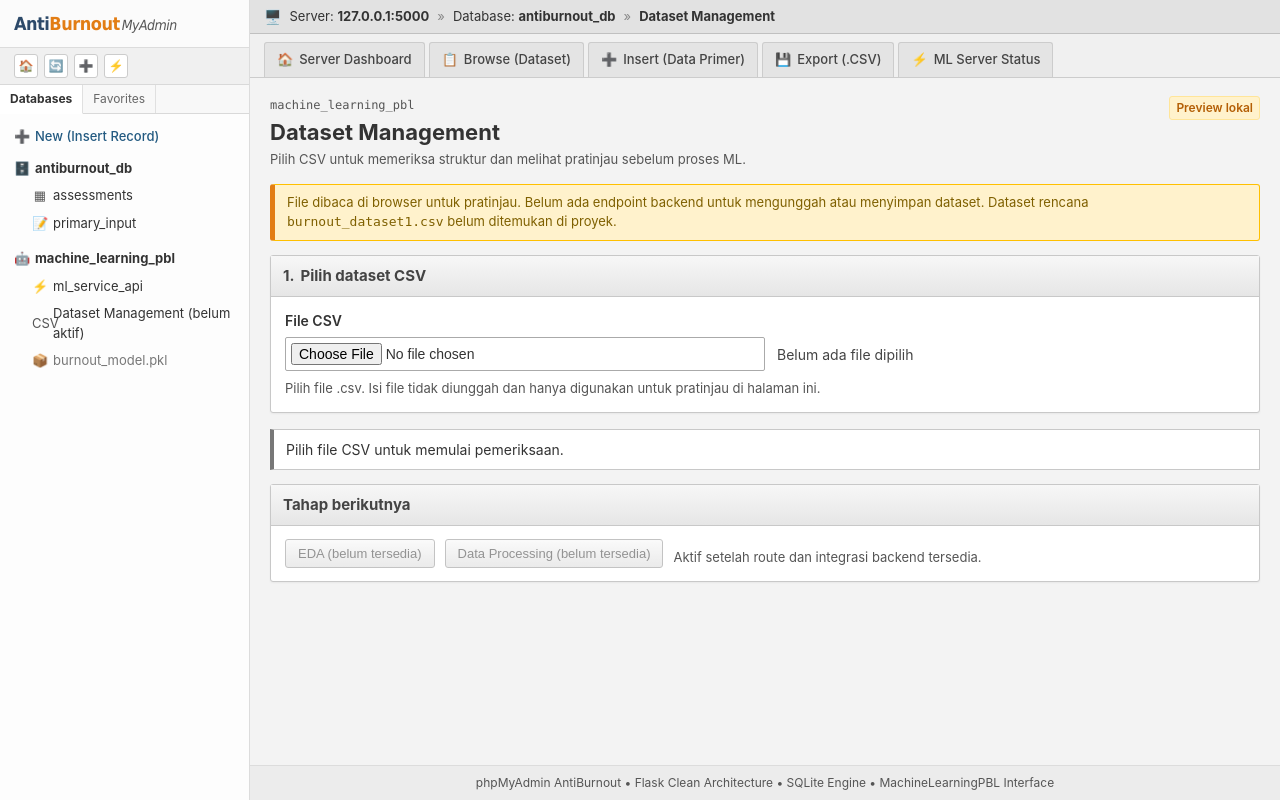
After one commit to Keluarga-Cemara-Team/WebPBL, a Flask app: template app/presentation/templates/dataset_management/index.html in a window 1280 px wide. The commit adds this page. Run offline with Flask 3, Linux system fonts and the light colour scheme; the template is opened without the code that fills it, so the values that code supplies are empty.

Commit message:
feat: add dataset management page scaffold

```diff
--- /dev/null
+++ b/app/presentation/static/css/dataset_management.css
@@ -0,0 +1,153 @@
+.dataset-page {
+  max-width: 1440px;
+  margin: 0 auto;
+}
+
+.dataset-page-heading {
+  display: flex;
+  justify-content: space-between;
+  align-items: flex-start;
+  gap: 16px;
+  margin-bottom: 14px;
+}
+
+.dataset-page-heading h1 {
+  margin: 0 0 4px;
+  color: #333;
+  font-size: 22px;
+  line-height: 1.3;
+}
+
+.dataset-kicker {
+  margin: 0 0 4px;
+  color: #555;
+  font-family: Consolas, "Courier New", monospace;
+  font-size: 12px;
+}
+
+.dataset-intro,
+.dataset-help {
+  color: #555;
+  font-size: 13px;
+}
+
+.dataset-intro { margin: 0; }
+.dataset-help { margin: 8px 0 0; }
+.dataset-local-notice { margin-bottom: 14px; }
+
+.dataset-file-label {
+  display: block;
+  margin-bottom: 6px;
+  font-weight: 600;
+}
+
+.dataset-file-row {
+  display: flex;
+  align-items: center;
+  flex-wrap: wrap;
+  gap: 12px;
+}
+
+.dataset-file-input {
+  max-width: 480px;
+  padding: 5px;
+}
+
+.dataset-filename {
+  color: #444;
+  overflow-wrap: anywhere;
+}
+
+.dataset-status {
+  margin: 0 0 14px;
+  padding: 9px 12px;
+  border: 1px solid #c8c8c8;
+  border-left: 4px solid #777;
+  background: #fff;
+  color: #333;
+}
+
+.dataset-status[data-state="loading"] {
+  border-left-color: #235a81;
+  background: #eaf2fa;
+}
+
+.dataset-status[data-state="success"] {
+  border-left-color: #38761d;
+  background: #e2f0d9;
+  color: #274e13;
+}
+
+.dataset-status[data-state="error"] {
+  border-left-color: #c00000;
+  background: #fce4d6;
+  color: #7f0000;
+}
+
+.dataset-results[hidden] { display: none; }
+.dataset-results > .pma-card { margin-bottom: 14px; }
+
+.dataset-summary-grid {
+  display: grid;
+  grid-template-columns: repeat(3, minmax(0, 1fr));
+  gap: 10px;
+  margin: 0;
+}
+
+.dataset-summary-item {
+  min-width: 0;
+  padding: 10px;
+  border: 1px solid #d8d8d8;
+  background: #fafafa;
+}
+
+.dataset-summary-item dt {
+  margin-bottom: 4px;
+  color: #555;
+  font-size: 12px;
+}
+
+.dataset-summary-item dd {
+  margin: 0;
+  color: #222;
+  font-size: 16px;
+  font-weight: 600;
+  overflow-wrap: anywhere;
+}
+
+.dataset-heading-detail {
+  margin-left: auto;
+  color: #555;
+  font-size: 12px;
+  font-weight: 400;
+}
+
+.dataset-table-container { max-width: 100%; }
+.dataset-preview-table { min-width: 720px; }
+.dataset-preview-table td { max-width: 280px; overflow-wrap: anywhere; }
+.dataset-types-table { min-width: 420px; }
+.dataset-next-steps { margin-top: 14px; }
+
+.dataset-action-row {
+  display: flex;
+  align-items: center;
+  flex-wrap: wrap;
+  gap: 10px;
+}
+
+.dataset-action-row .pma-btn:disabled {
+  color: #666;
+  cursor: not-allowed;
+  opacity: 0.7;
+}
+
+@media (max-width: 700px) {
+  .dataset-page-heading { flex-direction: column; gap: 8px; }
+  .dataset-page-heading h1 { font-size: 20px; }
+  .dataset-summary-grid { grid-template-columns: repeat(2, minmax(0, 1fr)); }
+  .dataset-file-input { max-width: 100%; }
+}
+
+@media (max-width: 420px) {
+  .dataset-summary-grid { grid-template-columns: minmax(0, 1fr); }
+}
--- /dev/null
+++ b/app/presentation/static/js/dataset_management.js
@@ -0,0 +1,149 @@
+document.addEventListener("DOMContentLoaded", () => {
+    const fileInput = document.getElementById("dataset-file");
+    const filename = document.getElementById("dataset-filename");
+    const status = document.getElementById("dataset-status");
+    const results = document.getElementById("dataset-results");
+    const previewHead = document.getElementById("preview-head");
+    const previewBody = document.getElementById("preview-body");
+    const typesBody = document.getElementById("types-body");
+
+    if (!fileInput || !status || !results) return;
+
+    const setStatus = (message, state = "") => {
+        status.textContent = message;
+        if (state) status.dataset.state = state;
+        else delete status.dataset.state;
+    };
+
+    const parseCsv = (text) => {
+        const rows = [];
+        let row = [];
+        let cell = "";
+        let quoted = false;
+        const source = text.replace(/^\uFEFF/, "");
+
+        for (let index = 0; index < source.length; index += 1) {
+            const char = source[index];
+            if (quoted) {
+                if (char === '"' && source[index + 1] === '"') {
+                    cell += '"';
+                    index += 1;
+                } else if (char === '"') {
+                    quoted = false;
+                } else {
+                    cell += char;
+                }
+            } else if (char === '"' && cell.length === 0) {
+                quoted = true;
+            } else if (char === ",") {
+                row.push(cell);
+                cell = "";
+            } else if (char === "\n" || char === "\r") {
+                if (char === "\r" && source[index + 1] === "\n") index += 1;
+                row.push(cell);
+                if (row.some((value) => value.trim() !== "") || row.length > 1) rows.push(row);
+                row = [];
+                cell = "";
+            } else {
+                cell += char;
+            }
+        }
+
+        if (quoted) throw new Error("CSV memiliki tanda kutip yang belum ditutup.");
+        row.push(cell);
+        if (row.some((value) => value.trim() !== "") || row.length > 1) rows.push(row);
+        return rows;
+    };
+
+    const makeCell = (tag, value, scope) => {
+        const cell = document.createElement(tag);
+        cell.textContent = value;
+        if (scope) cell.scope = scope;
+        return cell;
+    };
+
+    const detectType = (values) => {
+        const present = values.map((value) => value.trim()).filter(Boolean);
+        if (!present.length) return "Kosong";
+        if (present.every((value) => /^(true|false)$/i.test(value))) return "Boolean";
+        if (present.every((value) => /^[-+]?\d+$/.test(value))) return "Integer";
+        if (present.every((value) => /^[-+]?(?:\d+\.?\d*|\.\d+)$/.test(value))) return "Numerik";
+        if (present.every((value) => !Number.isNaN(Date.parse(value)) && /[-/]/.test(value))) return "Tanggal/teks";
+        return "Teks";
+    };
+
+    const renderDataset = (file, rows) => {
+        if (!rows.length || !rows[0].some((value) => value.trim())) {
+            throw new Error("CSV tidak memiliki header kolom.");
+        }
+
+        const headers = rows[0].map((value) => value.trim());
+        if (headers.some((header) => !header)) throw new Error("Nama kolom tidak boleh kosong.");
+        if (rows.slice(1).some((values) => values.length > headers.length)) {
+            throw new Error("Ada baris yang memiliki kolom lebih banyak dari header.");
+        }
+        const dataRows = rows.slice(1).map((values) => headers.map((_, index) => values[index] ?? ""));
+        const missingByColumn = headers.map((_, column) => dataRows.reduce(
+            (count, values) => count + (values[column].trim() === "" ? 1 : 0), 0
+        ));
+        const duplicateRows = new Set();
+        const seenRows = new Set();
+
+        dataRows.forEach((values, index) => {
+            const signature = JSON.stringify(values.map((value) => value.trim()));
+            if (seenRows.has(signature)) duplicateRows.add(index);
+            else seenRows.add(signature);
+        });
+
+        document.getElementById("summary-filename").textContent = file.name;
+        document.getElementById("summary-rows").textContent = String(dataRows.length);
+        document.getElementById("summary-columns").textContent = String(headers.length);
+        document.getElementById("summary-missing").textContent = `${missingByColumn.reduce((a, b) => a + b, 0)} nilai kosong`;
+        document.getElementById("summary-duplicates").textContent = `${duplicateRows.size} baris`;
+        document.getElementById("summary-target").textContent = headers.includes("Burnout_Risk") ? "Tersedia" : "Tidak ditemukan";
+
+        previewHead.replaceChildren(...headers.map((header) => makeCell("th", header, "col")));
+        previewBody.replaceChildren(...dataRows.slice(0, 10).map((values) => {
+            const tr = document.createElement("tr");
+            tr.append(...values.map((value) => makeCell("td", value || "—")));
+            return tr;
+        }));
+        document.getElementById("preview-count").textContent = `(${Math.min(dataRows.length, 10)} dari ${dataRows.length} baris)`;
+
+        typesBody.replaceChildren(...headers.map((header, column) => {
+            const tr = document.createElement("tr");
+            tr.append(
+                makeCell("td", header),
+                makeCell("td", detectType(dataRows.map((values) => values[column]))),
+                makeCell("td", String(missingByColumn[column]))
+            );
+            return tr;
+        }));
+
+        results.hidden = false;
+        setStatus("CSV berhasil dibaca untuk pratinjau lokal.", "success");
+    };
+
+    fileInput.addEventListener("change", async () => {
+        const file = fileInput.files?.[0];
+        results.hidden = true;
+        if (!file) {
+            filename.textContent = "Belum ada file dipilih";
+            setStatus("Pilih file CSV untuk memulai pemeriksaan.");
+            return;
+        }
+
+        filename.textContent = file.name;
+        if (!file.name.toLowerCase().endsWith(".csv")) {
+            setStatus("Pilih file dengan ekstensi .csv.", "error");
+            return;
+        }
+
+        setStatus("Membaca dan memeriksa CSV di browser…", "loading");
+        try {
+            renderDataset(file, parseCsv(await file.text()));
+        } catch (error) {
+            setStatus(error instanceof Error ? error.message : "CSV tidak dapat dibaca.", "error");
+        }
+    });
+});
--- a/app/presentation/templates/base.html
+++ b/app/presentation/templates/base.html
@@ -70,6 +70,10 @@
                             <span class="pma-tree-icon">⚡</span>
                             <span>ml_service_api</span>
                         </a>
+                        <span class="pma-tree-item" aria-disabled="true" title="Menunggu route Dataset Management disepakati">
+                            <span class="pma-tree-icon">CSV</span>
+                            <span>Dataset Management (belum aktif)</span>
+                        </span>
                         <div class="pma-tree-item" style="color: #777;">
                             <span class="pma-tree-icon">📦</span>
                             <span>burnout_model.pkl</span>
--- /dev/null
+++ b/app/presentation/templates/dataset_management/index.html
@@ -0,0 +1,95 @@
+{% extends "base.html" %}
+
+{% block title %}Dataset Management &bull; AntiBurnout MyAdmin{% endblock %}
+
+{% block extra_head %}
+<link rel="stylesheet" href="{{ url_for('static', filename='css/dataset_management.css') }}">
+{% endblock %}
+
+{% block breadcrumb_extra %}
+<span style="color: #888;">&raquo;</span>
+<span><strong>Dataset Management</strong></span>
+{% endblock %}
+
+{% block content %}
+<section class="dataset-page" aria-labelledby="dataset-title">
+    <header class="dataset-page-heading">
+        <div>
+            <p class="dataset-kicker">machine_learning_pbl</p>
+            <h1 id="dataset-title">Dataset Management</h1>
+            <p class="dataset-intro">Pilih CSV untuk memeriksa struktur dan melihat pratinjau sebelum proses ML.</p>
+        </div>
+        <span class="pma-badge pma-badge-warning">Preview lokal</span>
+    </header>
+
+    <div class="pma-alert-warning dataset-local-notice" role="note">
+        File dibaca di browser untuk pratinjau. Belum ada endpoint backend untuk mengunggah atau menyimpan dataset.
+        Dataset rencana <code>burnout_dataset1.csv</code> belum ditemukan di proyek.
+    </div>
+
+    <section class="pma-card" aria-labelledby="upload-heading">
+        <h2 class="pma-card-header" id="upload-heading"><span>1.</span> Pilih dataset CSV</h2>
+        <div class="pma-card-body">
+            <label class="dataset-file-label" for="dataset-file">File CSV</label>
+            <div class="dataset-file-row">
+                <input id="dataset-file" class="pma-input dataset-file-input" type="file" accept=".csv,text/csv">
+                <span id="dataset-filename" class="dataset-filename" aria-live="polite">Belum ada file dipilih</span>
+            </div>
+            <p class="dataset-help">Pilih file .csv. Isi file tidak diunggah dan hanya digunakan untuk pratinjau di halaman ini.</p>
+        </div>
+    </section>
+
+    <div id="dataset-status" class="dataset-status" role="status" aria-live="polite">
+        Pilih file CSV untuk memulai pemeriksaan.
+    </div>
+
+    <section id="dataset-results" class="dataset-results" hidden aria-label="Hasil pemeriksaan dataset">
+        <section class="pma-card" aria-labelledby="summary-heading">
+            <h2 class="pma-card-header" id="summary-heading">2. Ringkasan dataset</h2>
+            <div class="pma-card-body">
+                <dl class="dataset-summary-grid">
+                    <div class="dataset-summary-item"><dt>Nama file</dt><dd id="summary-filename">—</dd></div>
+                    <div class="dataset-summary-item"><dt>Jumlah baris data</dt><dd id="summary-rows">—</dd></div>
+                    <div class="dataset-summary-item"><dt>Jumlah kolom</dt><dd id="summary-columns">—</dd></div>
+                    <div class="dataset-summary-item"><dt>Missing values</dt><dd id="summary-missing">—</dd></div>
+                    <div class="dataset-summary-item"><dt>Baris duplikat</dt><dd id="summary-duplicates">—</dd></div>
+                    <div class="dataset-summary-item"><dt>Target Burnout_Risk</dt><dd id="summary-target">—</dd></div>
+                </dl>
+            </div>
+        </section>
+
+        <section class="pma-card" aria-labelledby="preview-heading">
+            <h2 class="pma-card-header" id="preview-heading">3. Pratinjau data <span id="preview-count" class="dataset-heading-detail"></span></h2>
+            <div class="pma-table-container dataset-table-container">
+                <table class="pma-table dataset-preview-table">
+                    <thead><tr id="preview-head"></tr></thead>
+                    <tbody id="preview-body"></tbody>
+                </table>
+            </div>
+        </section>
+
+        <section class="pma-card" aria-labelledby="types-heading">
+            <h2 class="pma-card-header" id="types-heading">4. Tipe data kolom</h2>
+            <div class="pma-table-container dataset-table-container">
+                <table class="pma-table dataset-types-table">
+                    <thead><tr><th scope="col">Nama kolom</th><th scope="col">Tipe terdeteksi</th><th scope="col">Missing</th></tr></thead>
+                    <tbody id="types-body"></tbody>
+                </table>
+            </div>
+        </section>
+    </section>
+
+    <section class="pma-card dataset-next-steps" aria-labelledby="next-steps-heading">
+        <h2 class="pma-card-header" id="next-steps-heading">Tahap berikutnya</h2>
+        <div class="pma-card-body dataset-action-row">
+            <button class="pma-btn" type="button" disabled aria-disabled="true">EDA (belum tersedia)</button>
+            <button class="pma-btn" type="button" disabled aria-disabled="true">Data Processing (belum tersedia)</button>
+            <span class="dataset-help">Aktif setelah route dan integrasi backend tersedia.</span>
+        </div>
+    </section>
+</section>
+{% endblock %}
+
+{% block extra_scripts %}
+<script src="{{ url_for('static', filename='js/dataset_management.js') }}" defer></script>
+{% endblock %}
```
Also changed, not shown: 1 other file.
